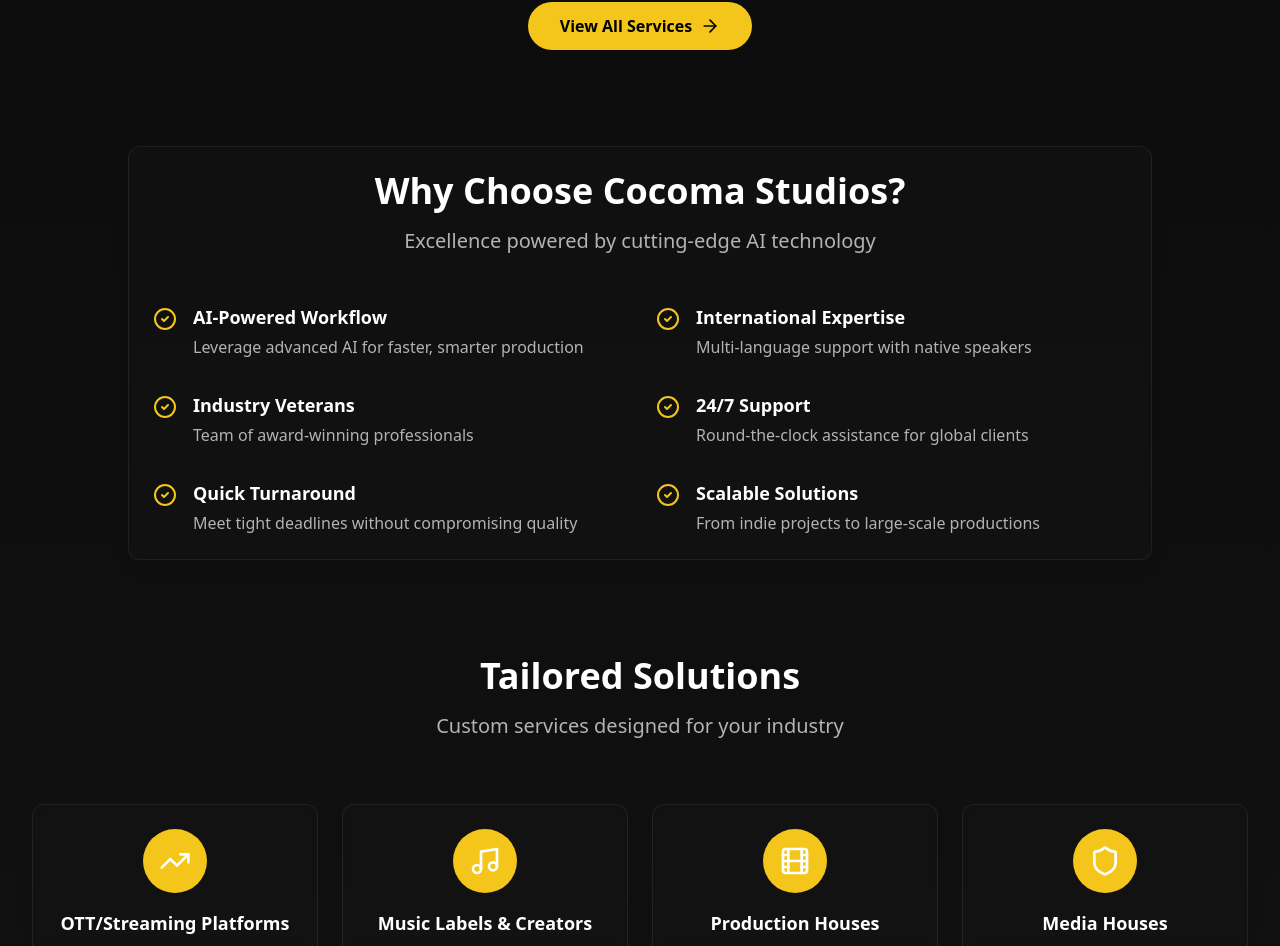
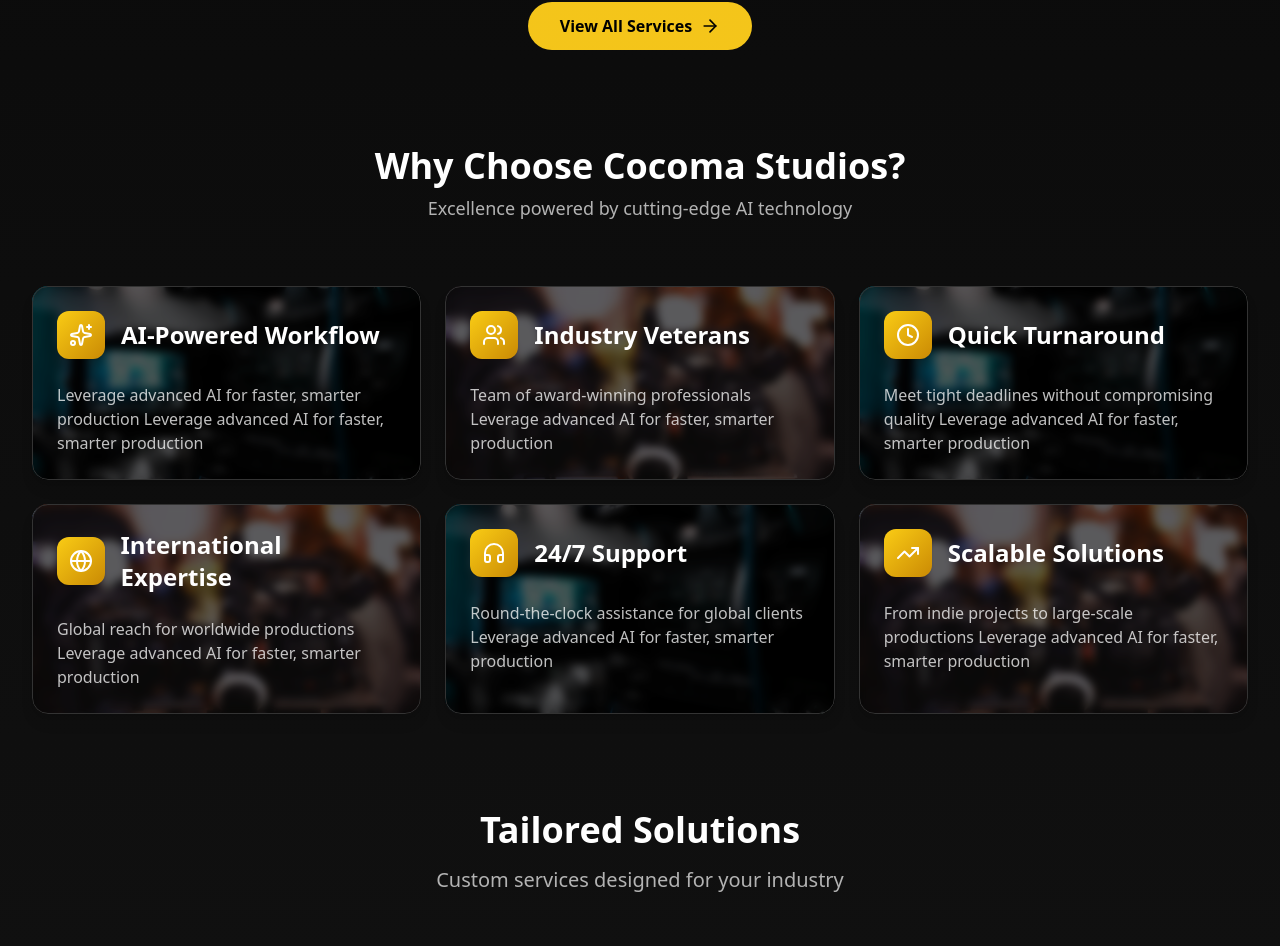
Before and after one commit to anshukumar2708/cocoma-studios, a Next.js app: page / in a window 1280 px wide. Shown: the part 2634-3580 px from the top of the page. Built offline with nearby package versions, Linux system fonts and the light colour scheme.

Commit message:
add component for why use cocoma

```diff
--- a/src/app/page.tsx
+++ b/src/app/page.tsx
@@ -1,4 +1,4 @@
-import { Film, Globe, Music, Sparkles, CheckCircle2, TrendingUp, Shield } from "lucide-react";
+import { Film, Globe, Music, Sparkles, TrendingUp, Shield } from "lucide-react";
 import heroBg from "@/assets/hero-bg.jpg";
 import ServiceCard from "@/components/ServiceCard";
 import Link from "next/link";
@@ -6,6 +6,7 @@
 import CustomLink from "@/components/ui/CustomLink";
 import { Metadata } from "next";
 import { CallToAction } from "@/components/ui/ctaSection";
+import WhyChooseCocoma from "@/components/common/why-choose-cocoma";
 
 
 const services = [
@@ -129,33 +130,7 @@
 
       {/* Why Choose Us */}
       <section className="section-container">
-        <div className="glass-card max-w-5xl mx-auto">
-          <div className="text-center mb-12">
-            <h2 className="text-4xl font-bold mb-4">Why Choose Cocoma Studios?</h2>
-            <p className="text-xl text-muted-foreground">
-              Excellence powered by cutting-edge AI technology
-            </p>
-          </div>
-
-          <div className="grid grid-cols-1 md:grid-cols-2 gap-8">
-            {[
-              { title: "AI-Powered Workflow", desc: "Leverage advanced AI for faster, smarter production" },
-              { title: "International Expertise", desc: "Multi-language support with native speakers" },
-              { title: "Industry Veterans", desc: "Team of award-winning professionals" },
-              { title: "24/7 Support", desc: "Round-the-clock assistance for global clients" },
-              { title: "Quick Turnaround", desc: "Meet tight deadlines without compromising quality" },
-              { title: "Scalable Solutions", desc: "From indie projects to large-scale productions" },
-            ].map((item, index) => (
-              <div key={item.title} className="flex gap-4 animate-fade-in" style={{ animationDelay: `${index * 50}ms` }}>
-                <CheckCircle2 className="w-6 h-6 text-primary flex-shrink-0 mt-1" />
-                <div>
-                  <h3 className="text-lg font-semibold mb-1">{item.title}</h3>
-                  <p className="text-muted-foreground">{item.desc}</p>
-                </div>
-              </div>
-            ))}
-          </div>
-        </div>
+        <WhyChooseCocoma />
       </section>
 
       {/* Solutions */}
--- /dev/null
+++ b/src/components/common/why-choose-cocoma.tsx
@@ -0,0 +1,123 @@
+import React from "react";
+import Image from "next/image";
+import {
+    Sparkles,
+    Users,
+    Clock,
+    Globe,
+    Headphones,
+    TrendingUp,
+} from "lucide-react";
+
+type IconType = React.ComponentType<React.ComponentProps<"svg">>;
+
+type Feature = {
+    icon: IconType;
+    title: string;
+    subtitle: string;
+    bg?: string;
+    image: string;
+};
+
+const features: Feature[] = [
+    {
+        icon: Sparkles,
+        title: "AI-Powered Workflow",
+        subtitle: "Leverage advanced AI for faster, smarter production Leverage advanced AI for faster, smarter production",
+        image: "/free/camera1.jpg",
+    },
+    {
+        icon: Users,
+        title: "Industry Veterans",
+        subtitle: "Team of award-winning professionals Leverage advanced AI for faster, smarter production",
+        image: "/free/camera2.jpg",
+    },
+    {
+        icon: Clock,
+        title: "Quick Turnaround",
+        subtitle: "Meet tight deadlines without compromising quality Leverage advanced AI for faster, smarter production",
+        image: "/free/camera1.jpg",
+    },
+    {
+        icon: Globe,
+        title: "International Expertise",
+        subtitle: "Global reach for worldwide productions Leverage advanced AI for faster, smarter production",
+        image: "/free/camera2.jpg",
+    },
+    {
+        icon: Headphones,
+        title: "24/7 Support",
+        subtitle: "Round-the-clock assistance for global clients Leverage advanced AI for faster, smarter production",
+        image: "/free/camera1.jpg",
+    },
+    {
+        icon: TrendingUp,
+        title: "Scalable Solutions",
+        subtitle: "From indie projects to large-scale productions Leverage advanced AI for faster, smarter production",
+        image: "/free/camera2.jpg",
+    },
+];
+
+export default function WhyChooseCocoma(): JSX.Element {
+    return (
+        <section className="w-full mx-auto">
+            <div className="text-center mb-16">
+                <h2 className="text-3xl sm:text-4xl font-extrabold text-white">
+                    Why Choose Cocoma Studios?
+                </h2>
+                <p className="mt-2 text-lg text-muted-foreground">
+                    Excellence powered by cutting-edge AI technology
+                </p>
+            </div>
+
+            <div className="grid grid-cols-1 sm:grid-cols-2 lg:grid-cols-3 gap-6">
+                {features.map((item, index) => {
+                    const Icon = item?.icon;
+                    return (
+                        <article
+                            key={index}
+                            className="relative rounded-2xl overflow-hidden group shadow-lg"
+                            aria-labelledby={`feature-${index}`}
+                        >
+                            {/* Background image using next/image for optimization */}
+                            <div className="absolute inset-0">
+                                <Image
+                                    src={item?.image}
+                                    alt={item?.title}
+                                    fill
+                                    className="object-cover"
+                                    sizes="(max-width: 640px) 100vw, (max-width: 1024px) 50vw, 33vw"
+                                    priority={false}
+                                />
+                                {/* overlay to darken + subtle filter */}
+                                <div
+                                    aria-hidden
+                                    className="absolute inset-0"
+                                    style={{ background: "rgba(6,8,15,0.5)", mixBlendMode: "multiply" }}
+                                />
+                            </div>
+
+                            {/* Glassy content */}
+                            <div className="w-full relative z-10 p-4 md:p-6 bg-black/30 backdrop-blur-sm border border-white/6 rounded-2xl h-full flex flex-col justify-start items-center gap-4">
+                                <div className="w-full flex-shrink-0 flex justify-start items-center gap-4 mb-2">
+                                    <div className="w-10 h-10 md:w-12 md:h-12 rounded-lg bg-gradient-to-br from-yellow-400 to-yellow-600 flex items-center justify-center shadow transition-transform duration-300 group-hover:scale-105">
+                                        <Icon className="w-6 h-6 text-white" />
+                                    </div>
+                                    <h3
+                                        className="text-white md:text-xl lg:text-2xl font-semibold leading-tight"
+                                    >
+                                        {item?.title}
+                                    </h3>
+                                </div>
+
+                                <p className="w-full text-base text-white/75">
+                                    {item?.subtitle}
+                                </p>
+                            </div>
+                        </article>
+                    );
+                })}
+            </div>
+        </section>
+    );
+}
```
